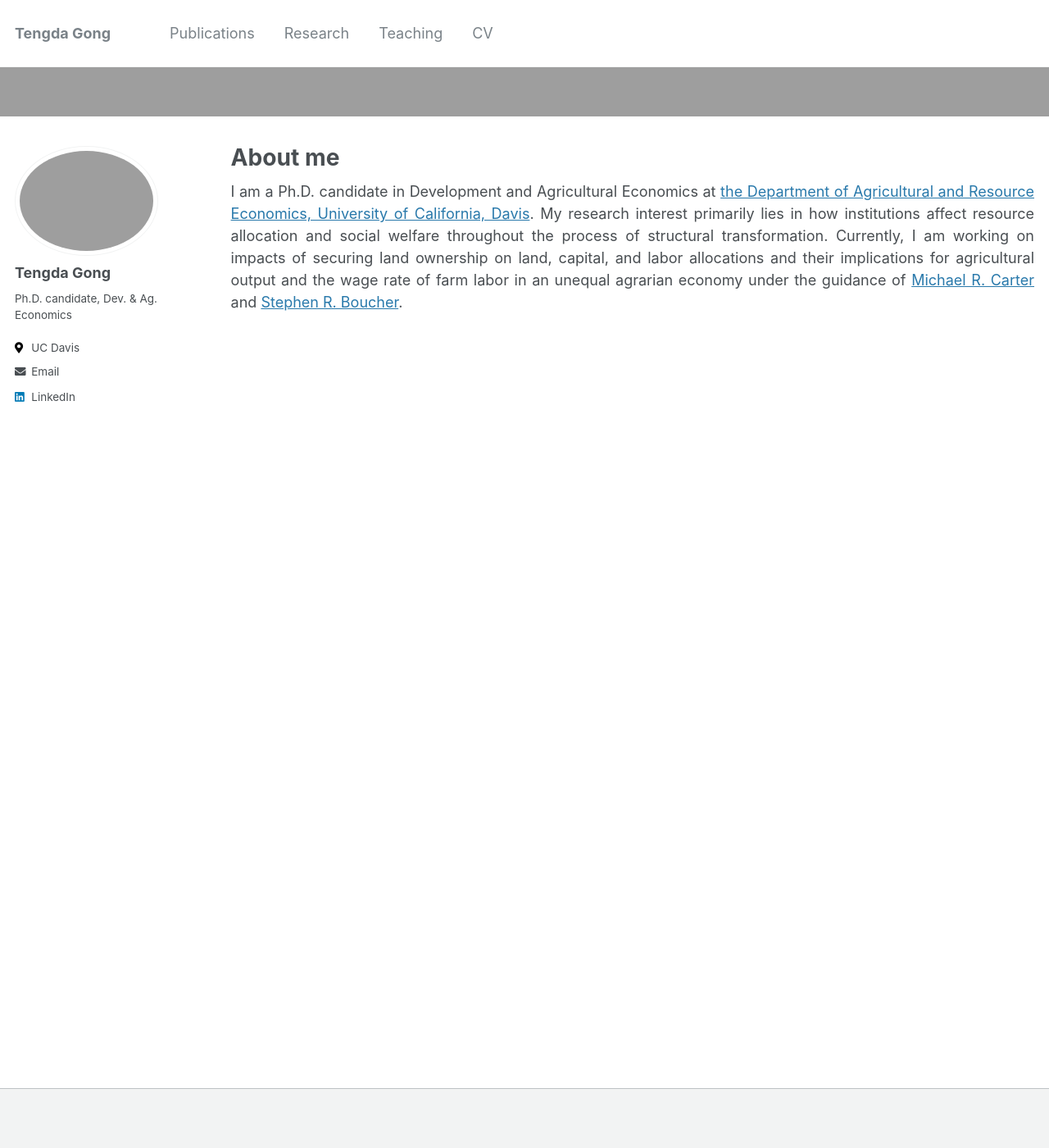
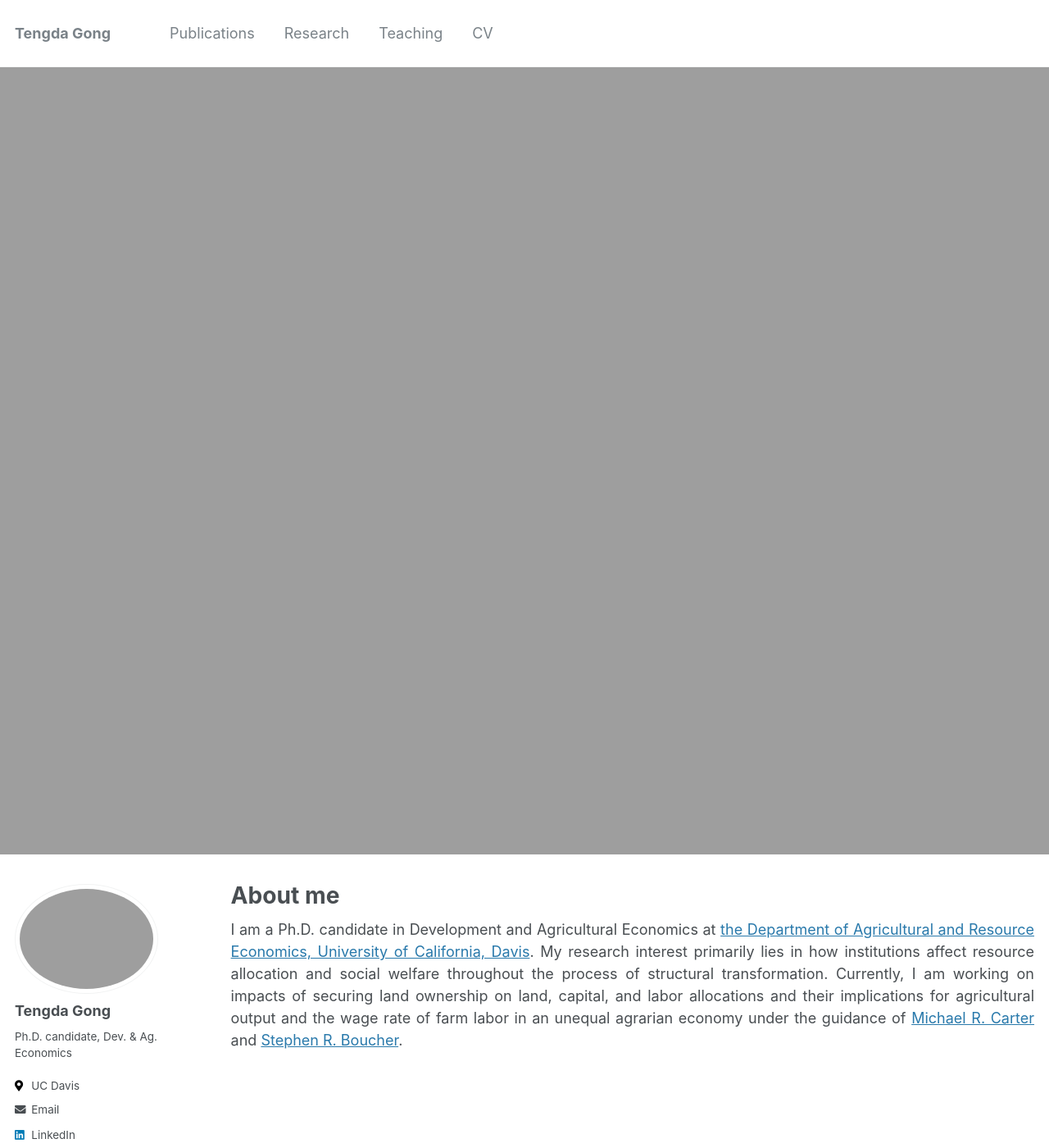
Before and after one commit to tendakung/tendakung.github.io, a Jekyll site: the page built from _pages/about.md, in a window 1280 px wide and 1400 px high. Shown: the whole window at 82% size. Built offline with Jekyll 4.4.1, drawn with Linux system fonts in a browser that asks for light colours.

Commit message:
change  it back

```diff
--- a/_sass/_page.scss
+++ b/_sass/_page.scss
@@ -161,7 +161,7 @@
 
 .page__hero-image {
   width: 100%;
-  height: 60px;
+  height: auto;
   -ms-interpolation-mode: bicubic;
 }
 
```
